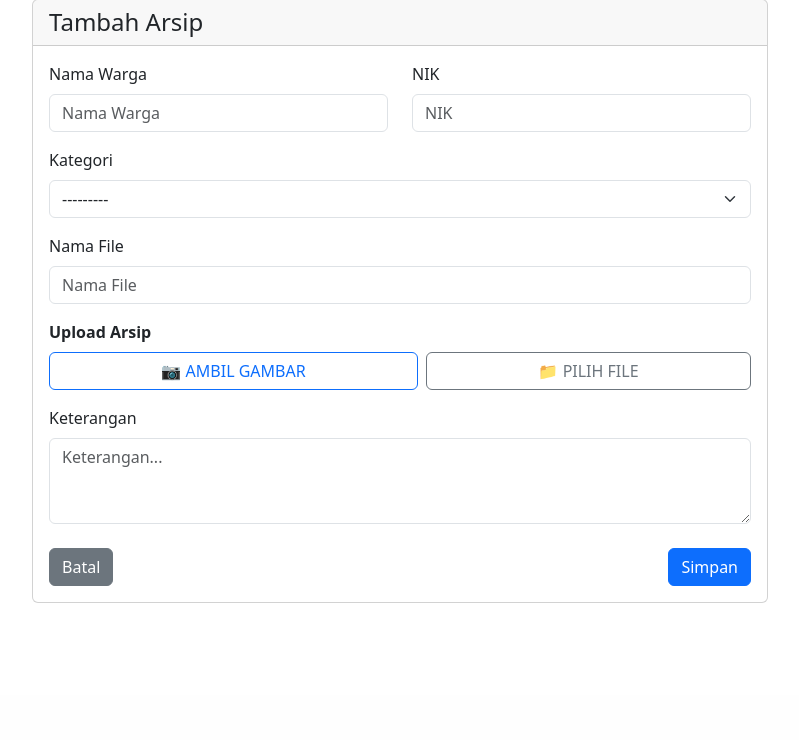
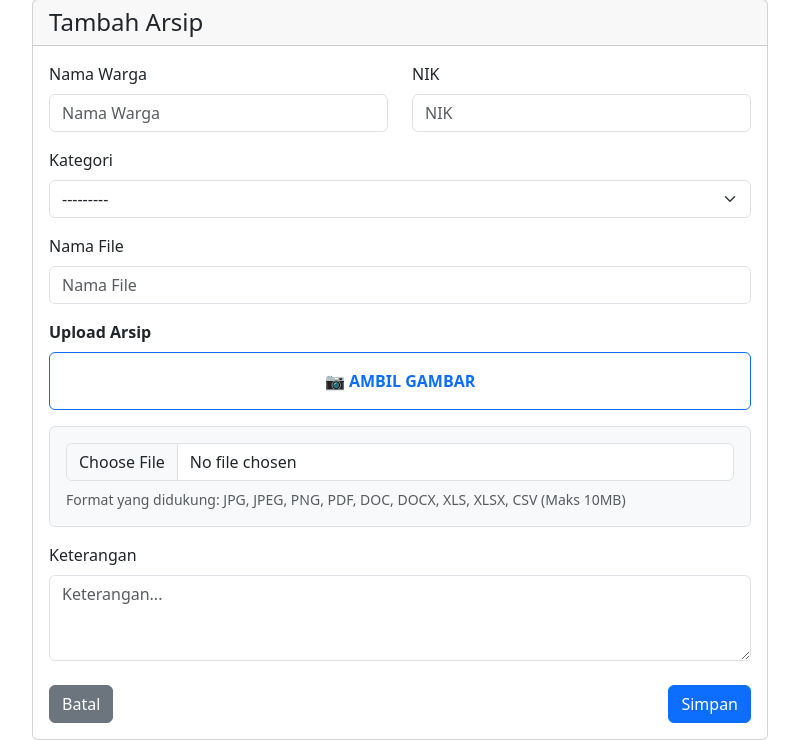
Before and after one commit to pemdes-mbi/arsip, a Django app: page /arsip/tambah/ in a window 1280 px wide. Shown: the part 105-845 px from the top of the page, without its empty margins (240-1039 px from the left). Before the commit the page ends 708 px from the top, so only its background shows below. Run offline with Django 5.2, Linux system fonts and the light colour scheme; the visitor is signed in with stand-in values (Sample User, id 1); data that the repository does not hold is empty.

Commit message:
feat: simplify UI for Upload Arsip and add auto-github-push skill

```diff
--- a/templates/arsip/tambah.html
+++ b/templates/arsip/tambah.html
@@ -53,9 +53,8 @@
 
                     <div class="mb-3">
                         <label class="form-label fw-bold">Upload Arsip</label>
-                        <div class="mb-3 d-flex gap-2">
-                            <button type="button" class="btn btn-outline-primary flex-fill" id="btn_mode_foto" onclick="modeFoto()">📷 AMBIL GAMBAR</button>
-                            <button type="button" class="btn btn-outline-secondary flex-fill" id="btn_mode_file" onclick="modeFile()">📁 PILIH FILE</button>
+                        <div class="mb-3">
+                            <button type="button" class="btn btn-outline-primary w-100 py-3 fw-bold" id="btn_mode_foto" onclick="modeFoto()">📷 AMBIL GAMBAR</button>
                         </div>
 
                         <!-- CAMERA UI CONTAINER -->
@@ -72,6 +71,7 @@
 
                             <div id="camera_controls">
                                 <button type="button" id="btn_capture" class="btn btn-primary" onclick="capturePhoto()">📸 Ambil Foto</button>
+                                <button type="button" class="btn btn-outline-danger ms-2" onclick="closeCamera()">Batal</button>
                             </div>
                             <div id="preview_controls" style="display:none;">
                                 <button type="button" class="btn btn-secondary me-2" onclick="retakePhoto()">🔄 Foto Ulang</button>
@@ -80,9 +80,9 @@
                         </div>
 
                         <!-- DEFAULT FILE INPUT -->
-                        <div id="default_file_container" style="display:none;" class="mb-3 border rounded p-3 bg-light">
+                        <div id="default_file_container" class="mb-3 border rounded p-3 bg-light">
                             {{ form.file }}
-                            <small class="form-text text-muted d-block mt-2" id="help_text_arsip">Format yang didukung: JPG, PNG, PDF, DOCX, XLSX, CSV (Maks 10MB)</small>
+                            <small class="form-text text-muted d-block mt-2" id="help_text_arsip">Format yang didukung: JPG, JPEG, PNG, PDF, DOC, DOCX, XLS, XLSX, CSV (Maks 10MB)</small>
                         </div>
 
                         {% if form.file.errors %}
@@ -174,6 +174,21 @@ function retakePhoto() {
     document.getElementById('preview_controls').style.display = 'none';
 }
 
+function modeFoto() {
+    const realInput = document.getElementById('{{ form.file.id_for_label }}');
+
+    document.getElementById('camera_container').style.display = 'block';
+    document.getElementById('btn_mode_foto').classList.replace('btn-outline-primary', 'btn-primary');
+
+    startCamera();
+}
+
+function closeCamera() {
+    stopCamera();
+    document.getElementById('camera_container').style.display = 'none';
+    document.getElementById('btn_mode_foto').classList.replace('btn-primary', 'btn-outline-primary');
+}
+
 function usePhoto() {
     const canvas = document.getElementById('camera_canvas');
     canvas.toBlob(function(blob) {
@@ -184,55 +199,17 @@ function usePhoto() {
         const realInput = document.getElementById('{{ form.file.id_for_label }}');
         realInput.files = dt.files;
 
-        alert("Foto berhasil dipilih. Silakan klik Simpan.");
+        alert("Foto berhasil digunakan. Silakan klik Simpan.");
+        closeCamera();
     }, 'image/jpeg', 0.9);
 }
 
-function handleFallback(input) {
-    if (input.files && input.files.length > 0) {
-        const dt = new DataTransfer();
-        dt.items.add(input.files[0]);
-        const realInput = document.getElementById('{{ form.file.id_for_label }}');
-        realInput.files = dt.files;
-    }
-}
-
-function modeFoto() {
-    const realInput = document.getElementById('{{ form.file.id_for_label }}');
-    realInput.setAttribute('accept', '.jpg,.jpeg,.png,image/*');
-
-    document.getElementById('default_file_container').style.display = 'none';
-    document.getElementById('camera_container').style.display = 'block';
-
-    // Update active button styling
-    document.getElementById('btn_mode_foto').classList.replace('btn-outline-primary', 'btn-primary');
-    document.getElementById('btn_mode_file').classList.replace('btn-secondary', 'btn-outline-secondary');
-
-    startCamera();
-}
-
-function modeFile() {
-    stopCamera();
-
-    const realInput = document.getElementById('{{ form.file.id_for_label }}');
-    realInput.setAttribute('accept', '.jpg,.jpeg,.png,.pdf,.doc,.docx,.xls,.xlsx,.csv');
-
-    document.getElementById('camera_container').style.display = 'none';
-    document.getElementById('default_file_container').style.display = 'block';
-
-    // Update active button styling
-    document.getElementById('btn_mode_file').classList.replace('btn-outline-secondary', 'btn-secondary');
-    document.getElementById('btn_mode_foto').classList.replace('btn-primary', 'btn-outline-primary');
-
-    // Trigger file picker
-    realInput.click();
-}
-
 document.addEventListener('DOMContentLoaded', function() {
-    // Buttons are in neutral state, containers are hidden (display:none)
+    // Make sure the default file input is visible and accepting all formats
     const realInput = document.getElementById('{{ form.file.id_for_label }}');
     if (realInput) {
         realInput.style.display = 'block';
+        realInput.setAttribute('accept', '.jpg,.jpeg,.png,.pdf,.doc,.docx,.xls,.xlsx,.csv');
     }
 });
 
```
Also changed, not shown: templates/arsip/edit.html (+24 -47 lines), .agents/skills/auto-push/SKILL.md (added), 1 other file.
